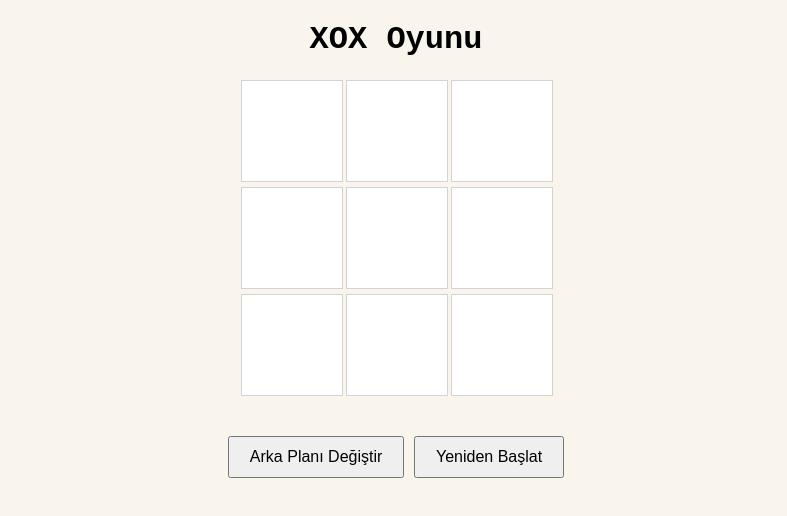
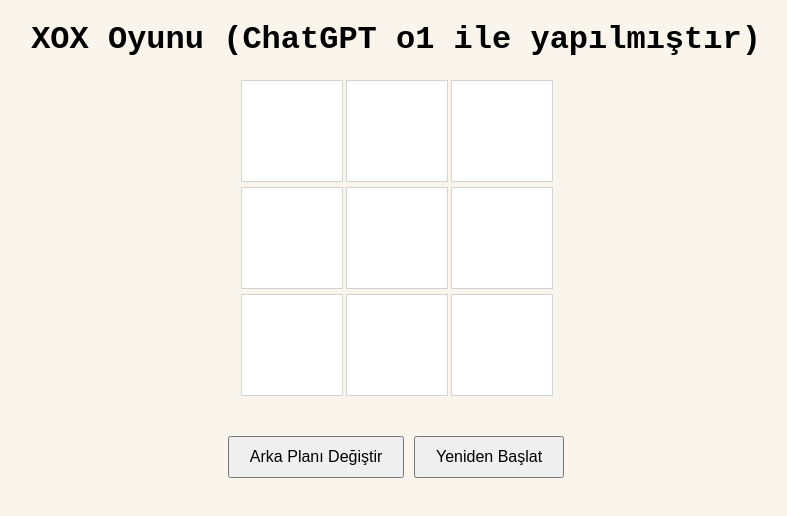
Before and after one commit to 2013dogumeymen/XOX, a plain HTML site: page index.html in a window 1280 px wide. Shown: the whole page, without its empty margins (244-1031 px from the left). Drawn offline with Linux system fonts and the light colour scheme.

Commit message:
Update index.html

```diff
--- a/index.html
+++ b/index.html
@@ -2,11 +2,11 @@
 <html lang="tr">
 <head>
     <meta charset="UTF-8">
-    <title>XOX Oyunu (ChatGPT o1 ile yapılmıştır)</title>
+    <title>XOX Oyunu</title>
     <link rel="stylesheet" href="style.css">
 </head>
 <body>
-    <h1>XOX Oyunu</h1>
+    <h1>XOX Oyunu (ChatGPT o1 ile yapılmıştır)</h1>
     <div class="game-board">
         <div class="cell" data-index="0"></div>
         <div class="cell" data-index="1"></div>
```
